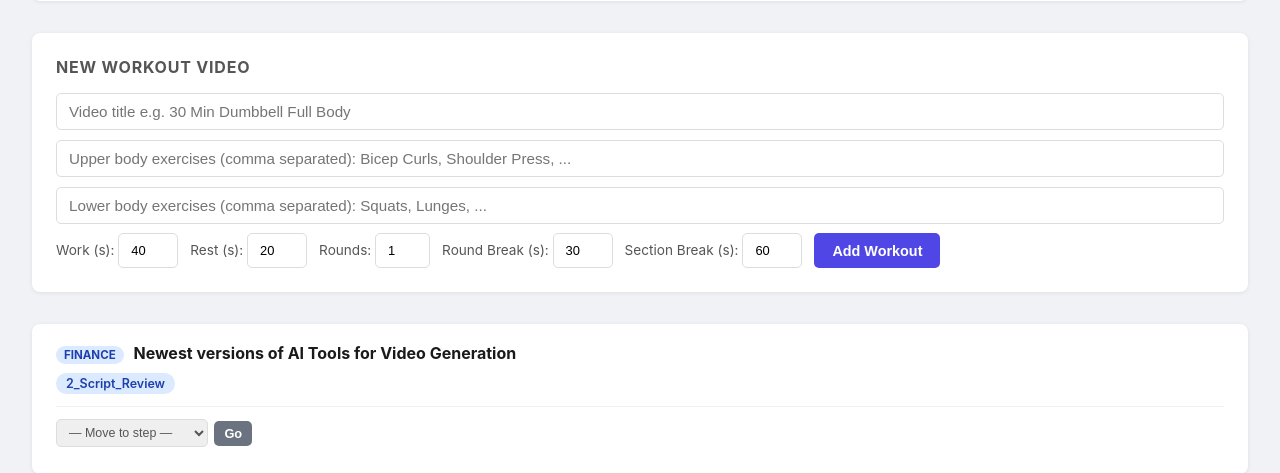
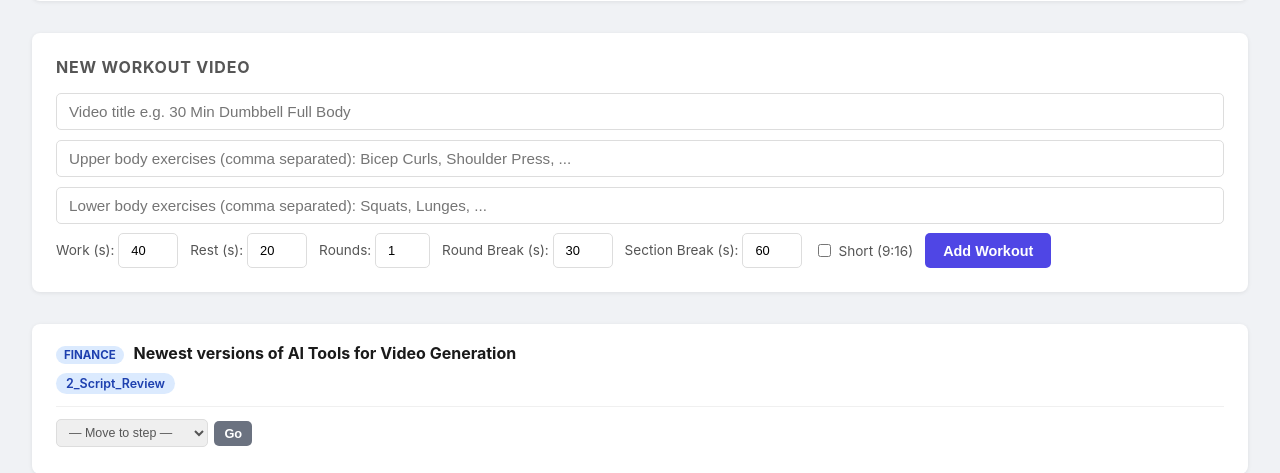
Before and after one commit to acjoyner/acjoyner-ai-youtube-bot, a Flask app: page / in a window 1280 px wide. Shown: the part 219-692 px from the top of the page. Run offline with Flask 3, Linux system fonts and the light colour scheme; data comes from the database, SQL or seed files in the repository.

Commit message:
Add Shorts format, reset button, fix tmp_dir double-prefix bug
- Shorts toggle (9:16, 1080x1920) on workout form
- is_short flag flows through form → plan JSON → build_workout_video
- Fix tmp_dir naming: was workout_workout_<id>, now workout_<id>
- Reset button visible during Script Pending + Build Pending states
- Reset on Failed still present

Co-Authored-By: Claude Sonnet 4.6 <noreply@anthropic.com>

```diff
--- a/app.py
+++ b/app.py
@@ -317,6 +317,7 @@ def add_workout():
     section_rest = int(request.form.get('section_rest', 60))
     rounds = int(request.form.get('rounds', 1))
     round_rest = int(request.form.get('round_rest', 30))
+    is_short = request.form.get('is_short') == '1'
 
     if not title:
         return redirect(url_for('index'))
@@ -339,7 +340,8 @@ def add_workout():
         "rest_duration": rest_dur,
         "section_rest": section_rest,
         "rounds": rounds,
-        "round_rest": round_rest
+        "round_rest": round_rest,
+        "is_short": is_short
     }
 
     conn = get_db()
@@ -371,7 +373,7 @@ def _run_build_workout(record_id: str, plan: dict):
         conn.commit()
         conn.close()
 
-        build_workout_video(plan, output_path, record_id=record_id)
+        build_workout_video(plan, output_path, record_id=record_id, is_short=plan.get('is_short', False))
 
         conn = get_db()
         conn.execute(
--- a/templates/index.html
+++ b/templates/index.html
@@ -118,6 +118,9 @@
                 <label style="font-size:0.85em;color:#555;">Rounds: <input type="number" name="rounds" value="1" min="1" max="5" style="width:55px;"></label>
                 <label style="font-size:0.85em;color:#555;">Round Break (s): <input type="number" name="round_rest" value="30" style="width:60px;"></label>
                 <label style="font-size:0.85em;color:#555;">Section Break (s): <input type="number" name="section_rest" value="60" style="width:60px;"></label>
+                <label style="font-size:0.85em;color:#555;display:flex;align-items:center;gap:0.3em;">
+                    <input type="checkbox" name="is_short" value="1"> Short (9:16)
+                </label>
                 <button type="submit" class="btn btn-primary">Add Workout</button>
             </div>
         </form>
@@ -245,6 +248,9 @@
                         {% endif %}
                         <a href="/update_status/{{ v['record_id'] }}/8_Published" class="btn btn-green btn-sm">Mark Published</a>
 
+                    {% elif s == '2_Script_Pending' or s == '4_Prompts_Pending' %}
+                        <a href="/update_status/{{ v['record_id'] }}/1_Idea_Review" class="btn btn-red btn-sm">Reset</a>
+
                     {% elif s.startswith('Failed') %}
                         <a href="/update_status/{{ v['record_id'] }}/1_Idea_Review" class="btn btn-red btn-sm">Reset</a>
 
```
Also changed, not shown: tools/build_workout_video.py (+11 -3 lines).
